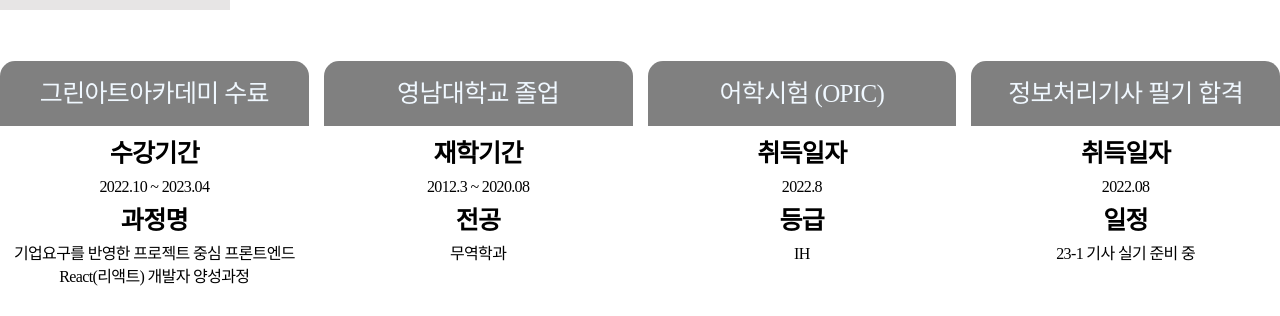
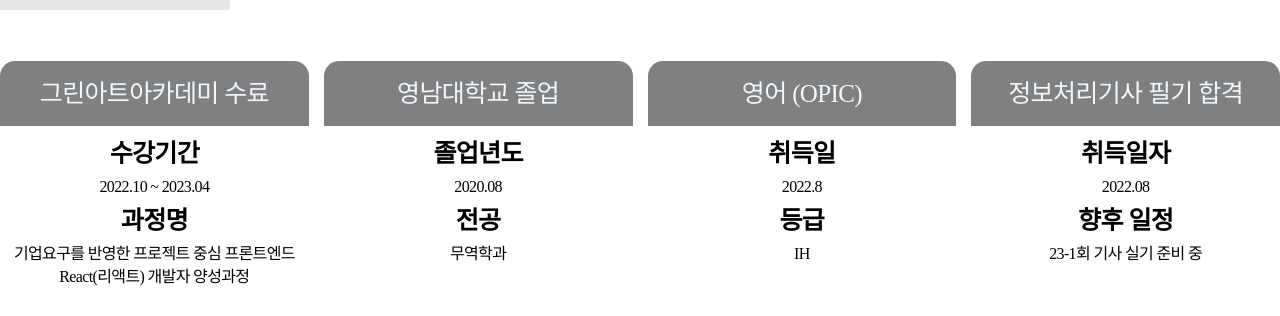
Before and after one commit to HumanJSEngine/introduction, a React (Create React App) app: page / in a window 1280 px wide. Shown: the part 5778-6094 px from the top of the page. Built offline with nearby package versions, Linux system fonts and the light colour scheme; a web font is replaced by a local one.

Commit message:
세부사항 수정

```diff
--- a/src/pages/Life.js
+++ b/src/pages/Life.js
@@ -23,16 +23,16 @@
           <div className="edu">
             <p>영남대학교 졸업</p>
             <div className="eduinner">
-              <span>재학기간</span>
-              <span>2012.3 ~ 2020.08</span>
+              <span>졸업년도</span>
+              <span>2020.08</span>
               <span>전공</span>
               <span>무역학과</span>
             </div>
           </div>
           <div className="edu">
-            <p>어학시험 (OPIC)</p>
+            <p>영어 (OPIC)</p>
             <div className="eduinner">
-              <span>취득일자</span>
+              <span>취득일</span>
               <span>2022.8</span>
               <span>등급</span>
               <span>IH</span>
@@ -43,8 +43,8 @@
             <div className="eduinner">
               <span>취득일자</span>
               <span>2022.08</span>
-              <span>일정</span>
-              <span>23-1 기사 실기 준비 중</span>
+              <span>향후 일정</span>
+              <span>23-1회 기사 실기 준비 중</span>
             </div>
           </div>
         </div>
```
